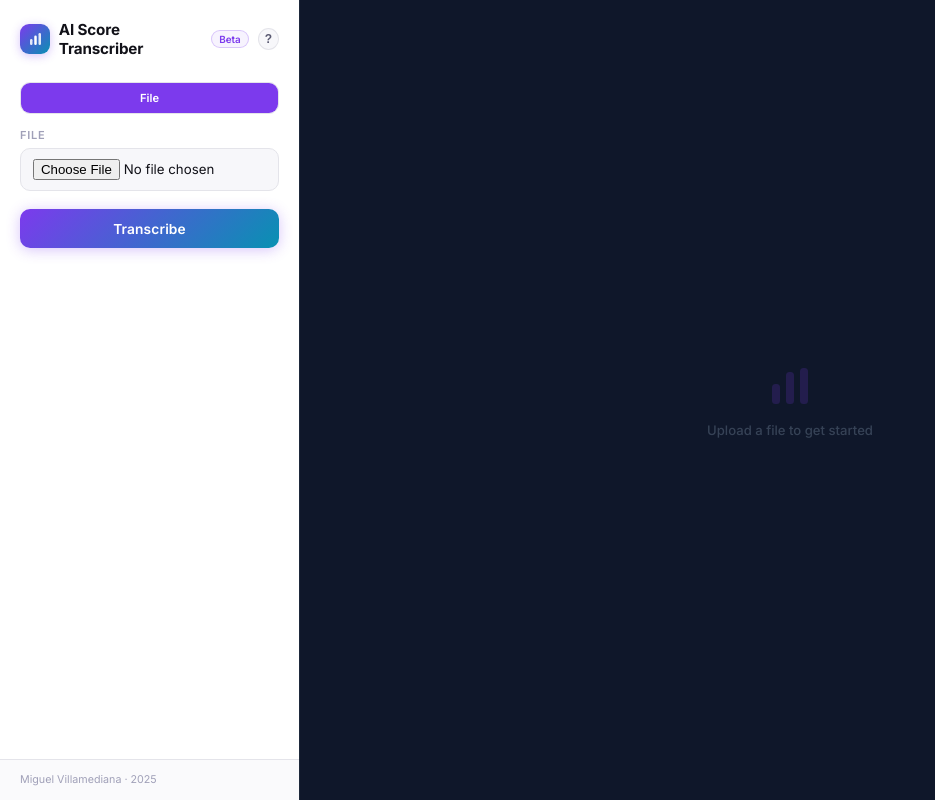
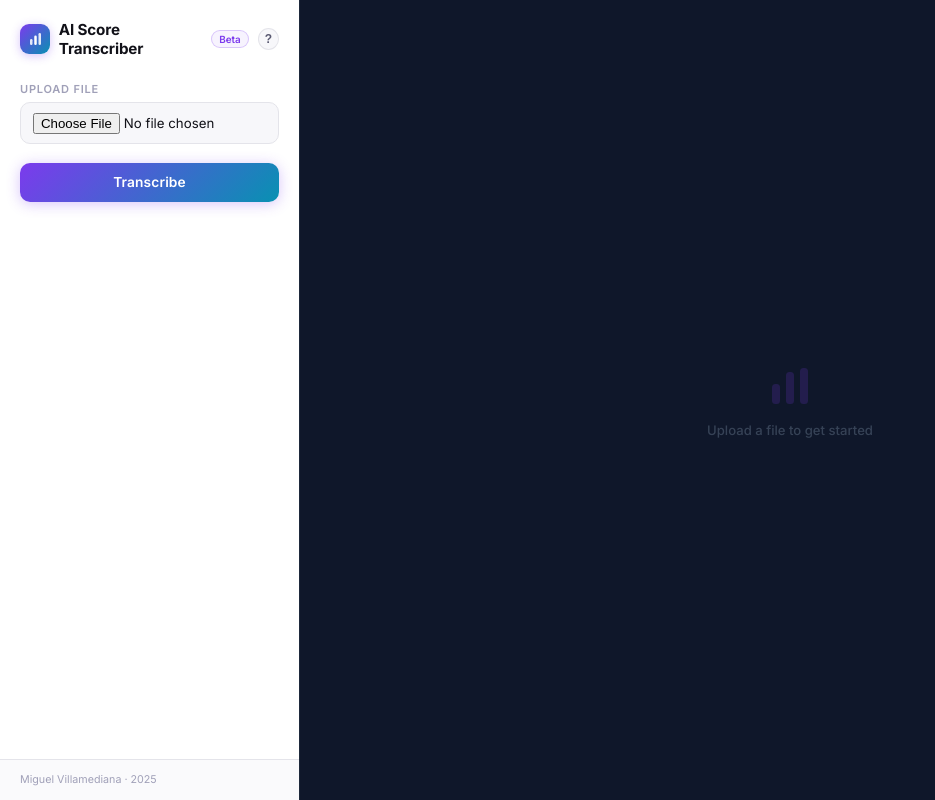
Before and after one commit to Villamediana/AIScoreTranscriber, a Flask app: page / in a window 1280 px wide. Shown: the whole page, without its empty margins (0-935 px from the left). Run offline with Flask 3, Linux system fonts and the light colour scheme; some libraries are stand-ins or nearby versions.

Commit message:
Ajustes na UI para adaptar ao erro de youtube

```diff
--- a/templates/index.html
+++ b/templates/index.html
@@ -289,8 +289,8 @@
       background: var(--accent);
       color: #fff;
     }
-    /* YouTube tab temporarily hidden until server-side auth/cookies support */
-    .input-tab-youtube-hidden { display: none !important; }
+    /* Tabs hidden until YouTube is re-enabled (no second choice); then show both YouTube + File */
+    .input-tabs-hidden { display: none !important; }
     .input-panel { margin-bottom: 0.85rem; }
     .field-select {
       width: 100%;
@@ -373,10 +373,9 @@
   {% endwith %}
 
   <form action="{{ url_for('transcribe') }}" method="post" enctype="multipart/form-data" id="form">
-    <div class="input-tabs" id="inputTabs">
-      <!-- YouTube tab temporarily hidden (works locally; production needs future cookies/auth support) -->
-      <button type="button" class="input-tab input-tab-youtube-hidden" data-input="url">YouTube</button>
-      <button type="button" class="input-tab active" data-input="file">File</button>
+    <div class="input-tabs input-tabs-hidden" id="inputTabs">
+      <button type="button" class="input-tab" data-input="url">YouTube</button>
+      <button type="button" class="input-tab active" data-input="file">Upload File</button>
     </div>
     <div class="input-panel input-panel-url" id="inputPanelUrl" hidden>
       <div class="field">
@@ -386,7 +385,7 @@
     </div>
     <div class="input-panel input-panel-file" id="inputPanelFile">
       <div class="field" id="audioField">
-        <label class="field-label" for="audio">File</label>
+        <label class="field-label" for="audio">Upload File</label>
         <input type="file" name="audio" id="audio" accept=".wav,.mp3,.flac,.ogg,.m4a,.webm">
       </div>
     </div>
```
